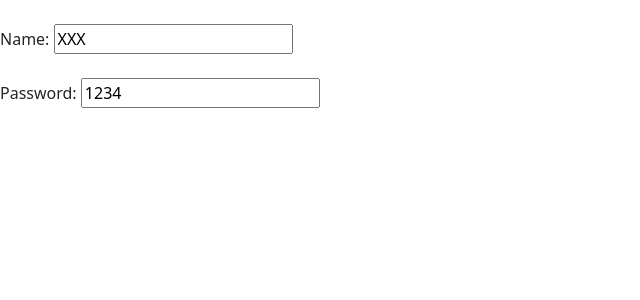
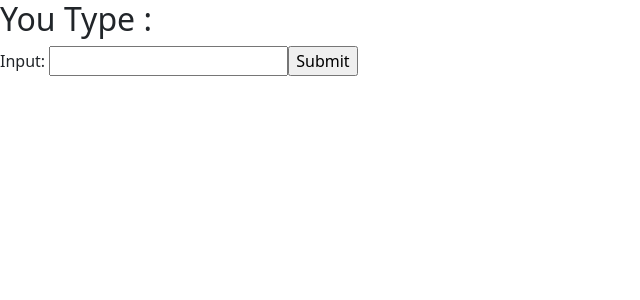
Before and after one commit to Noman608/ReactJs, a React (Create React App) app in the folder my-app/: page / in a window 1280 px wide. Shown: the top 300 px of the page, without its empty margins (0-640 px from the left). Built offline with nearby package versions, Linux system fonts and the light colour scheme.

Commit message:
uncontroll

```diff
--- a/my-app/src/App.js
+++ b/my-app/src/App.js
@@ -1,27 +1,25 @@
-import React, { Component } from 'react'
-
+import React, { Component } from "react";
 export default class App extends Component {
-  state = {
-    name:"XXX",
-    password:1234,
+  constructor(props) {
+    super(props);
+    this.state = {
+      value:"",
+    }
+    this.textInput = React.createRef();
   }
-  handleChnage = (e)=>{
-       this.setState({[e.target.name]:e.target.value})
+  handleSubmit =(e)=>{
+    e.preventDefault();
+    this.setState({value:this.textInput.current.value});
   }
   render() {
     return (
-      <>
-        <form>
-        <br />
-          <label>
-            Name: <input type="text" name='name' value={this.state.name}  onChange={this.handleChnage} />
-          </label>
-          <br /> <br />
-          <label>
-            Password: <input type="text" name='password' value={this.state.password} onChange={this.handleChnage}/>
-          </label>
+      <React.Fragment>
+        <h2>You Type : {this.state.value}</h2>
+        <form onSubmit={this.handleSubmit}>
+          Input: <input type="text" ref={this.textInput}/>
+          <input type="submit" value="Submit" />
         </form>
-      </>
-    )
+      </React.Fragment>
+    );
   }
 }
```
